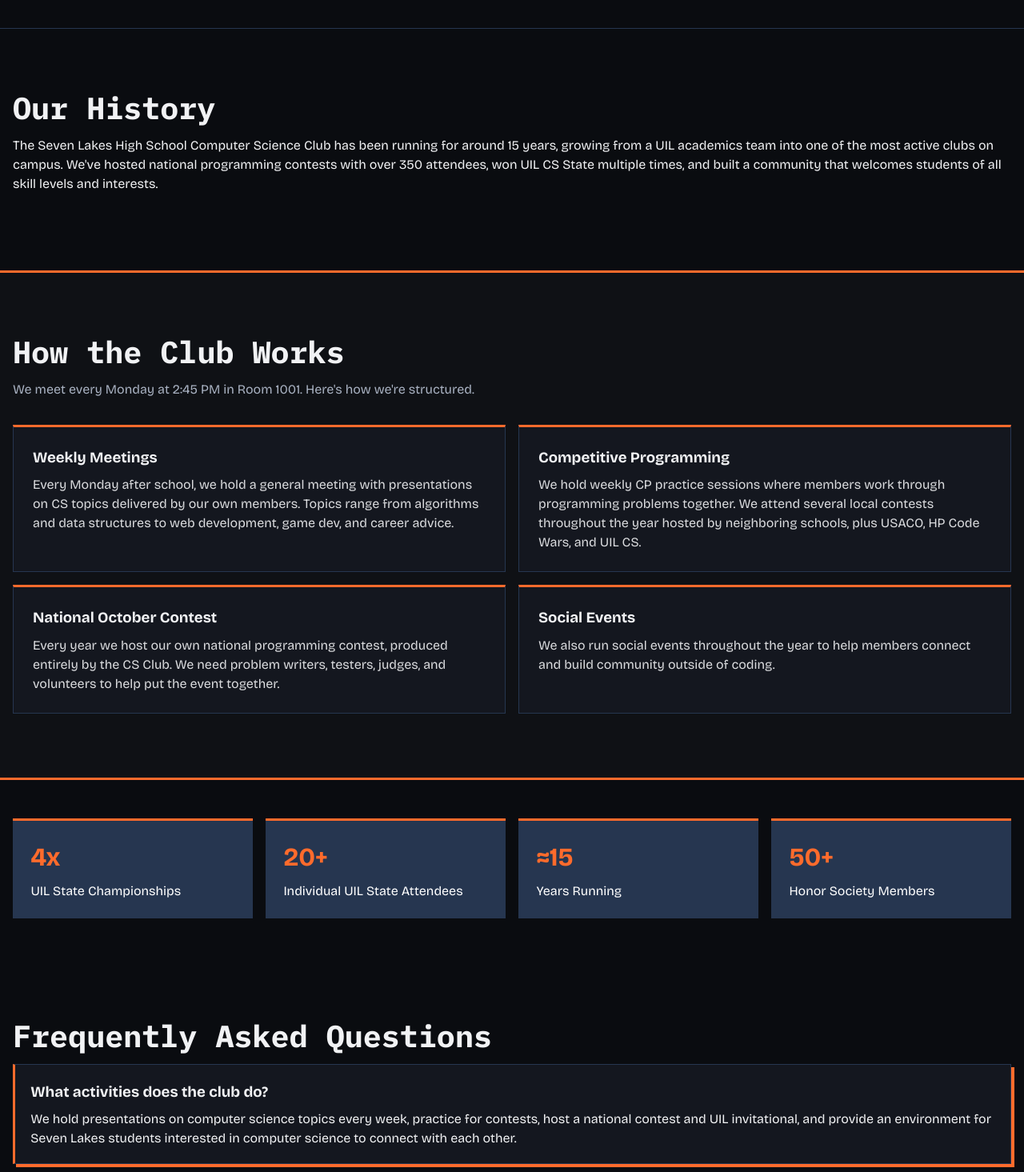
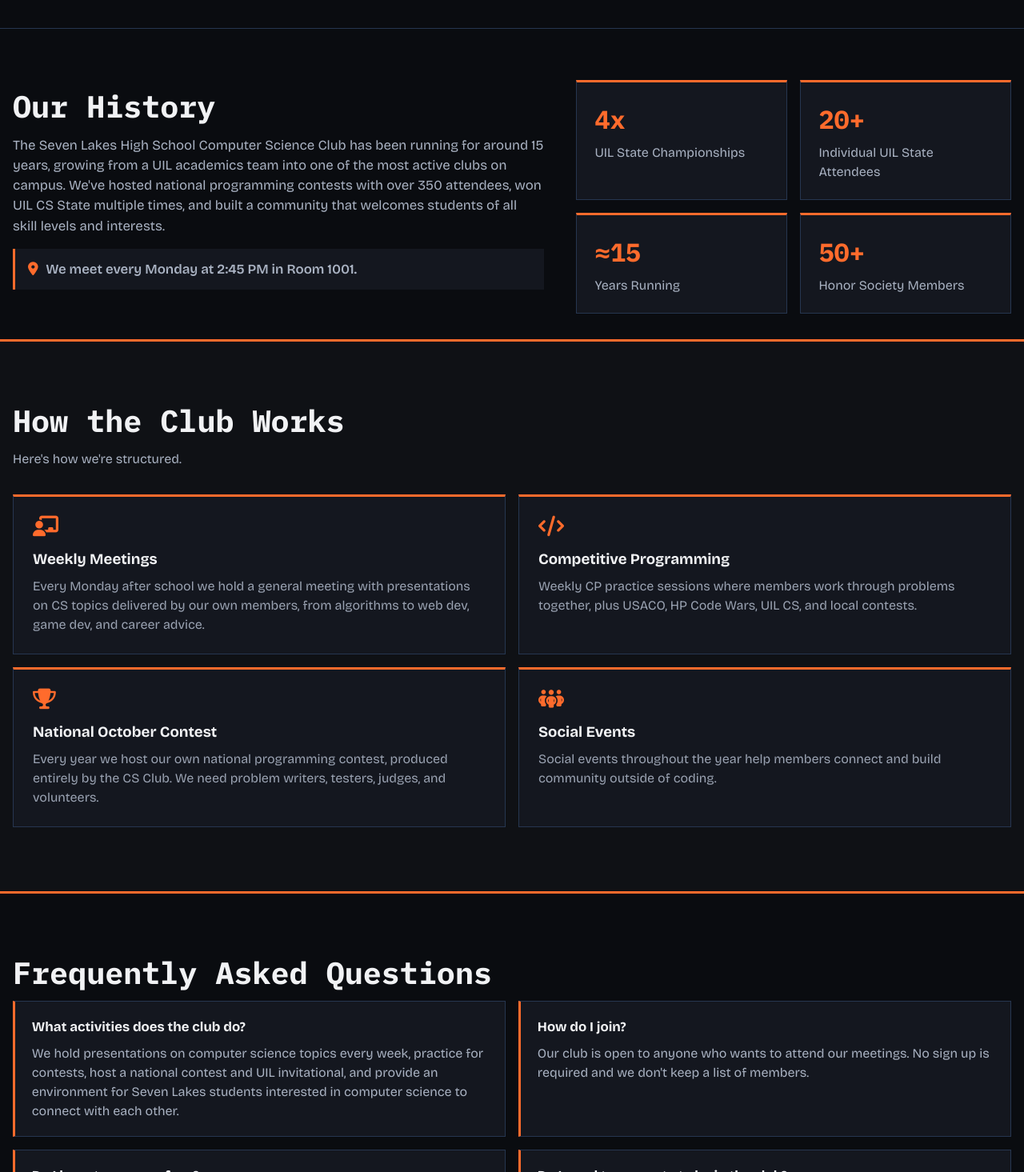
Before and after one commit to slhscs-club/slhscs-club.github.io, a SvelteKit app: page /about in a window 1280 px wide. Shown: the part 305-1770 px from the top of the page at 80% size. Built offline with nearby package versions, Linux system fonts and the light colour scheme.

Commit message:
about and competitions

```diff
--- a/src/routes/about/+page.svelte
+++ b/src/routes/about/+page.svelte
@@ -36,6 +36,29 @@
     { name: 'Jackson MacGregor', role: 'Web Development' }
   ].map((o) => ({ ...o, image: getOfficerImage(o.name) }));
 
+  const structure = [
+    {
+      icon: 'fa-chalkboard-user',
+      title: 'Weekly Meetings',
+      text: 'Every Monday after school we hold a general meeting with presentations on CS topics delivered by our own members, from algorithms to web dev, game dev, and career advice.'
+    },
+    {
+      icon: 'fa-code',
+      title: 'Competitive Programming',
+      text: 'Weekly CP practice sessions where members work through problems together, plus USACO, HP Code Wars, UIL CS, and local contests.'
+    },
+    {
+      icon: 'fa-trophy',
+      title: 'National October Contest',
+      text: 'Every year we host our own national programming contest, produced entirely by the CS Club. We need problem writers, testers, judges, and volunteers.'
+    },
+    {
+      icon: 'fa-people-group',
+      title: 'Social Events',
+      text: 'Social events throughout the year help members connect and build community outside of coding.'
+    }
+  ];
+
   const faqItems = [
     {
       q: 'What activities does the club do?',
@@ -64,58 +87,51 @@
 <Shell activePage="about">
   <PageHero title="About Us" subtitle="Learn about the Seven Lakes High School Computer Science Club" />
 
-  <section class="section">
-    <div class="container">
-      <h2 class="section-title">Our History</h2>
-      <p>
-        The Seven Lakes High School Computer Science Club has been running for around 15 years, growing from a UIL academics team into one of the most active clubs on campus. We've hosted national programming contests with over 350 attendees, won UIL CS State multiple times, and built a community that welcomes students of all skill levels and interests.
-      </p>
+  <section class="section history-band">
+    <div class="container history-grid">
+      <div class="history-copy">
+        <h2 class="section-title">Our History</h2>
+        <p>
+          The Seven Lakes High School Computer Science Club has been running for around 15 years, growing from a UIL academics team into one of the most active clubs on campus. We've hosted national programming contests with over 350 attendees, won UIL CS State multiple times, and built a community that welcomes students of all skill levels and interests.
+        </p>
+        <p class="history-footnote">
+          <i class="fa-solid fa-location-dot"></i> We meet every Monday at 2:45 PM in Room 1001.
+        </p>
+      </div>
+      <div class="history-stats">
+        {#each achievements as ach}
+          <div class="achievement-card">
+            <strong>{ach.prefix}<CountUp from={0} to={ach.num} separator="" direction="up" duration={0.8} />{ach.suffix}</strong>
+            <p>{ach.label}</p>
+          </div>
+        {/each}
+      </div>
     </div>
   </section>
 
   <section class="section overview-band">
     <div class="container">
       <h2 class="section-title">How the Club Works</h2>
-      <p class="section-lead">We meet every Monday at 2:45 PM in Room 1001. Here's how we're structured.</p>
+      <p class="section-lead">Here's how we're structured.</p>
 
       <div class="structure-grid">
-        <div class="structure-card color-orange">
-          <h3>Weekly Meetings</h3>
-          <p>Every Monday after school, we hold a general meeting with presentations on CS topics delivered by our own members. Topics range from algorithms and data structures to web development, game dev, and career advice.</p>
-        </div>
-        <div class="structure-card color-orange">
-          <h3>Competitive Programming</h3>
-          <p>We hold weekly CP practice sessions where members work through programming problems together. We attend several local contests throughout the year hosted by neighboring schools, plus USACO, HP Code Wars, and UIL CS.</p>
-        </div>
-        <div class="structure-card color-orange">
-          <h3>National October Contest</h3>
-          <p>Every year we host our own national programming contest, produced entirely by the CS Club. We need problem writers, testers, judges, and volunteers to help put the event together.</p>
-        </div>
-        <div class="structure-card color-orange">
-          <h3>Social Events</h3>
-          <p>We also run social events throughout the year to help members connect and build community outside of coding.</p>
-        </div>
+        {#each structure as item}
+          <div class="structure-card">
+            <i class="fa-solid {item.icon}"></i>
+            <h3>{item.title}</h3>
+            <p>{item.text}</p>
+          </div>
+        {/each}
       </div>
-    </div>
-  </section>
-
-  <section class="section section-tight achievements-strip">
-    <div class="container achievements-grid">
-      {#each achievements as ach}
-        <div class="achievement-card">
-          <strong>{ach.prefix}<CountUp from={0} to={ach.num} separator="" direction="up" duration={0.8} />{ach.suffix}</strong>
-          <p>{ach.label}</p>
-        </div>
-      {/each}
     </div>
   </section>
 
   <section class="section">
     <div class="container">
       <h2 class="section-title">Frequently Asked Questions</h2>
-      <div class="faq-list">
+      <div class="faq-grid">
         {#each faqItems as item}
-          <div class="faq-item color-orange">
+          <div class="faq-item">
             <h3>{item.q}</h3>
             <p>{item.a}</p>
           </div>
@@ -124,7 +140,7 @@
     </div>
   </section>
 
-  <section class="section">
+  <section class="section officers-section">
     <div class="container">
       <h2 class="section-title">Our Officers</h2>
       <p class="section-lead">The students who keep the club running:</p>
@@ -140,27 +156,66 @@
 </Shell>
 
 <style>
+  .history-band {
+    padding: 4rem 0 2rem;
+  }
+
+  .history-grid {
+    display: grid;
+    grid-template-columns: 1.1fr 0.9fr;
+    gap: 2.5rem;
+    align-items: center;
+  }
+
+  .history-copy p {
+    margin: 0 0 1rem;
+    font-size: 1.05rem;
+    color: var(--color-text-muted);
+  }
+
+  .history-footnote {
+    display: flex;
+    align-items: center;
+    gap: 0.6rem;
+    padding: 0.8rem 1rem;
+    border-left: 3px solid var(--color-orange);
+    background: var(--color-surface);
+    color: var(--color-text);
+    font-weight: 600;
+  }
+
+  .history-footnote i {
+    color: var(--color-orange);
+  }
+
+  .history-stats {
+    display: grid;
+    grid-template-columns: repeat(2, 1fr);
+    gap: 1rem;
+  }
+
+  .achievement-card {
+    padding: 1.4rem;
+    border: 1px solid var(--color-navy);
+    border-top: 3px solid var(--color-orange);
+    background: var(--color-surface);
+    color: var(--color-white);
+    transition: transform .3s cubic-bezier(.2,.8,.2,1), box-shadow .3s ease;
+  }
+
+  .achievement-card:hover {
+    transform: translateY(-3px);
+    box-shadow: 4px 4px 0 var(--color-orange);
+  }
+
+  .achievement-card strong { display: block; font-size: 2rem; color: var(--color-orange); font-family: var(--font-mono); }
+  .achievement-card p { margin: .35rem 0 0; color: var(--color-text-muted); }
+
   .overview-band {
     border-top: 3px solid var(--color-orange);
     border-bottom: 3px solid var(--color-orange);
     background: rgba(255, 255, 255, 0.02);
   }
-
-  .achievements-grid {
-    display: grid;
-    grid-template-columns: repeat(4, 1fr);
-    gap: 1rem;
-  }
-
-  .achievement-card {
-    padding: 1.4rem;
-    background: var(--color-navy, #15233f);
-    color: var(--color-white);
-    border-top: 3px solid var(--color-orange);
-  }
-
-  .achievement-card strong { display: block; font-size: 2rem; color: var(--color-orange); }
-  .achievement-card p { margin: .35rem 0 0; }
 
   .structure-grid {
     display: grid;
@@ -170,10 +225,22 @@
 
   .structure-card {
     padding: 1.5rem;
-    border: 1px solid var(--color-blue);
+    border: 1px solid var(--color-navy);
     border-top: 3px solid var(--color-orange);
     background: var(--color-surface);
     color: var(--color-text);
+    transition: transform .3s cubic-bezier(.2,.8,.2,1), box-shadow .3s ease;
+  }
+
+  .structure-card:hover {
+    transform: translateY(-3px);
+    box-shadow: 4px 4px 0 var(--color-orange);
+  }
+
+  .structure-card i {
+    color: var(--color-orange);
+    font-size: 1.6rem;
+    margin-bottom: 0.9rem;
   }
 
   .structure-card h3 {
@@ -183,39 +250,55 @@
   .structure-card p {
     margin: 0;
     opacity: 0.9;
+    color: var(--color-text-muted);
   }
 
-  .faq-list {
+  .faq-grid {
     display: grid;
-    gap: 1.5rem;
+    grid-template-columns: repeat(2, 1fr);
+    gap: 1rem;
   }
 
   .faq-item {
-    padding: 1.2rem;
-    border: 1px solid var(--color-blue);
+    padding: 1.2rem 1.3rem;
+    border: 1px solid var(--color-navy);
     border-left: 3px solid var(--color-orange);
     background: var(--color-surface);
     color: var(--color-text);
-    box-shadow: var(--orange-shadow);
   }
 
   .faq-item h3 {
     margin: 0 0 0.5rem;
     color: var(--color-text);
+    font-size: 1.05rem;
   }
 
   .faq-item p {
     margin: 0;
+    color: var(--color-text-muted);
+  }
+
+  .officers-section {
+    padding-bottom: 3rem;
   }
 
   @media (max-width: 1024px) {
-    .achievements-grid { grid-template-columns: repeat(2, 1fr); }
+    .history-grid {
+      grid-template-columns: 1fr;
+    }
+
     .structure-grid {
+      grid-template-columns: 1fr;
+    }
+
+    .faq-grid {
       grid-template-columns: 1fr;
     }
   }
 
   @media (max-width: 600px) {
-    .achievements-grid { grid-template-columns: 1fr; }
+    .history-stats {
+      grid-template-columns: 1fr;
+    }
   }
 </style>
```
Also changed, not shown: src/routes/competitions/+page.svelte (+48 -66 lines), src/routes/join/+page.svelte (+8 -7 lines).
